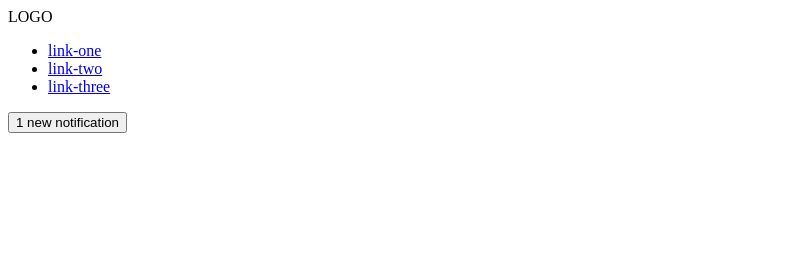
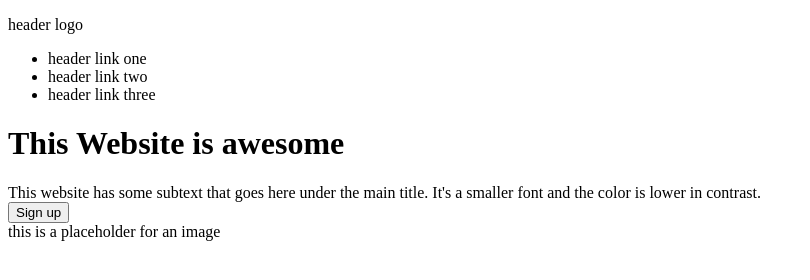
Before and after one commit to FKXT/landing-page, a plain HTML site: page index.html in a window 1280 px wide. Shown: the whole page, without its empty margins (0-810 px from the left). Drawn offline with Linux system fonts and the light colour scheme.

Commit message:
header added

```diff
--- a/index.html
+++ b/index.html
@@ -6,29 +6,24 @@
     <title>Landing Page</title>
 </head>
 <body>
-
-    <div class="header">
-        <div class="left">
-          <div class="logo">
-            LOGO
-          </div>
-          <ul class="links">
-            <li><a href="https://google.com">link-one</a></li>
-            <li><a href="https://google.com">link-two</a></li>
-            <li><a href="https://google.com">link-three</a></li>
-          </ul>
-        </div>
-        <div class="right">
-          <button class="notifications">
-            1 new notification
-          </button>
-          <div class="profile-image"></div>
-        </div>
-
-    </body>
+   <header id="showcase">
+    <p> header logo</p>
+    <ul>
+        <li>header link one</li>
+        <li>header link two</li>
+        <li>header link three</li>
+    </ul>
+    <h1>This Website is awesome</h1>
+        <div class="subtext"> This website has some subtext that goes here under the main title. It's a smaller font and the color is lower in contrast.</div>
+    <button> Sign up</button>
+    <div class="placeholder"> this is a placeholder for an image</div>
 
 
-   </div>
+
+   </header>
+
+
+
 
 
 
```
